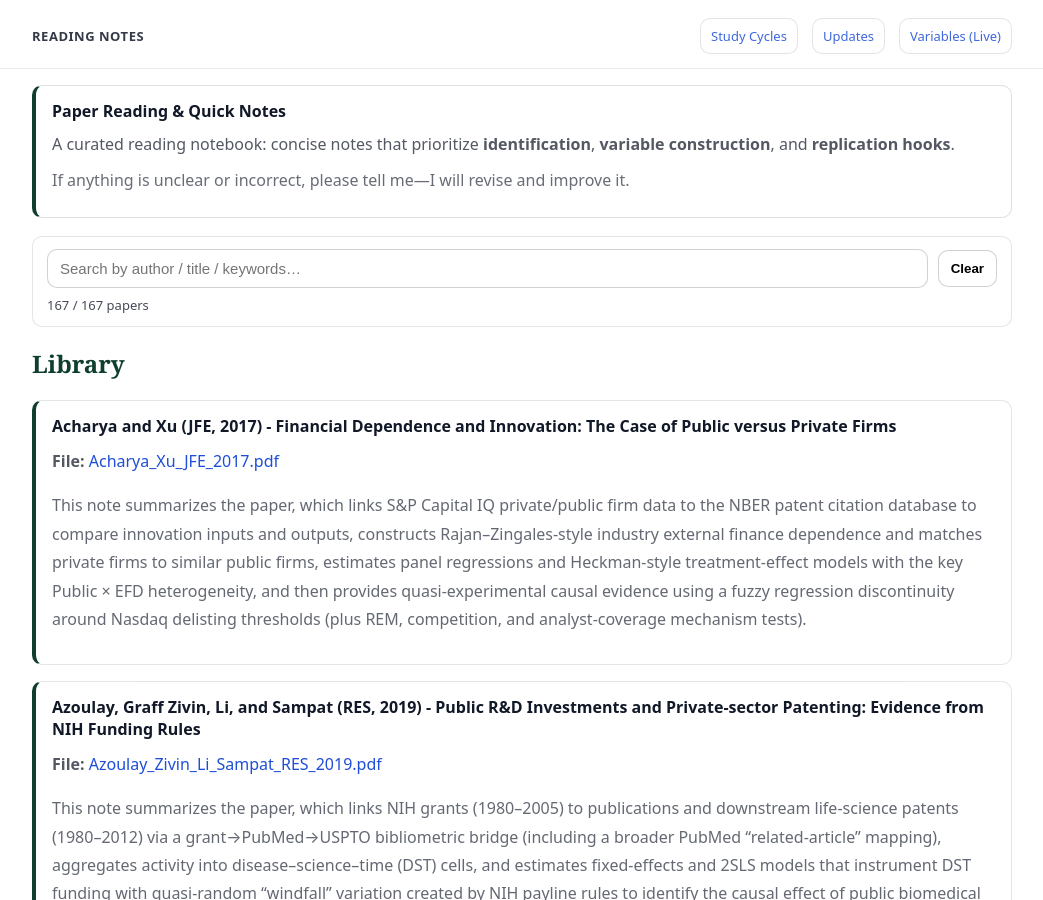
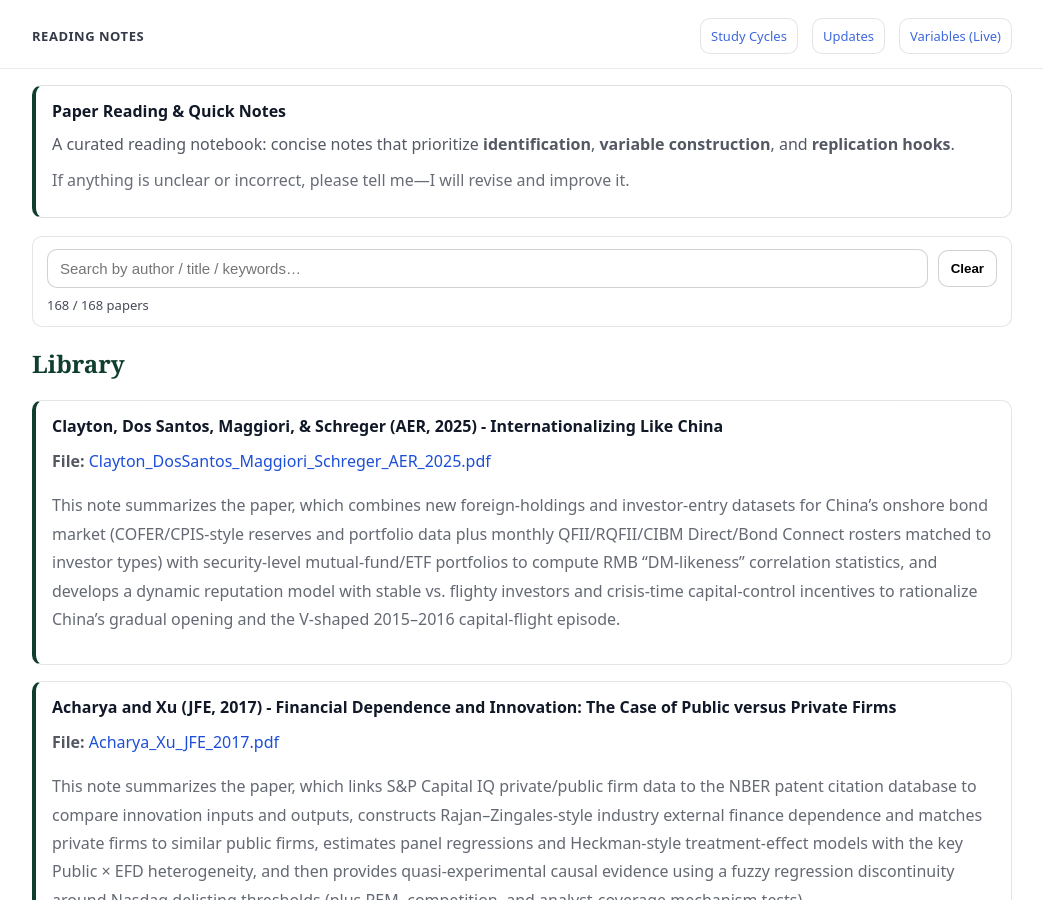
Before and after one commit to yaxinzn/study-archive, a Jekyll site: the page built from reading/index.md, in a window 1280 px wide and 900 px high. Shown: the whole window, without its empty margins (118-1161 px from the left). Built offline with Jekyll 4.4.1, drawn with Linux system fonts in a browser that asks for light colours.

Commit message:
Reading: add/update Clayton_DosSantos_Maggiori_Schreger_AER_2025.pdf

```diff
--- a/_data/reading.yml
+++ b/_data/reading.yml
@@ -1,3 +1,7 @@
+- title: "Clayton, Dos Santos, Maggiori, & Schreger (AER, 2025) - Internationalizing Like China"
+  file: "Clayton_DosSantos_Maggiori_Schreger_AER_2025.pdf"
+  desc: "This note summarizes the paper, which combines new foreign-holdings and investor-entry datasets for China’s onshore bond market (COFER/CPIS-style reserves and portfolio data plus monthly QFII/RQFII/CIBM Direct/Bond Connect rosters matched to investor types) with security-level mutual-fund/ETF portfolios to compute RMB “DM-likeness” correlation statistics, and develops a dynamic reputation model with stable vs. flighty investors and crisis-time capital-control incentives to rationalize China’s gradual opening and the V-shaped 2015–2016 capital-flight episode."
+
 - title: "Acharya and Xu (JFE, 2017) - Financial Dependence and Innovation: The Case of Public versus Private Firms"
   file: "Acharya_Xu_JFE_2017.pdf"
   desc: "This note summarizes the paper, which links S&P Capital IQ private/public firm data to the NBER patent citation database to compare innovation inputs and outputs, constructs Rajan–Zingales-style industry external finance dependence and matches private firms to similar public firms, estimates panel regressions and Heckman-style treatment-effect models with the key Public × EFD heterogeneity, and then provides quasi-experimental causal evidence using a fuzzy regression discontinuity around Nasdaq delisting thresholds (plus REM, competition, and analyst-coverage mechanism tests)."
```
Also changed, not shown: 1 other file.
